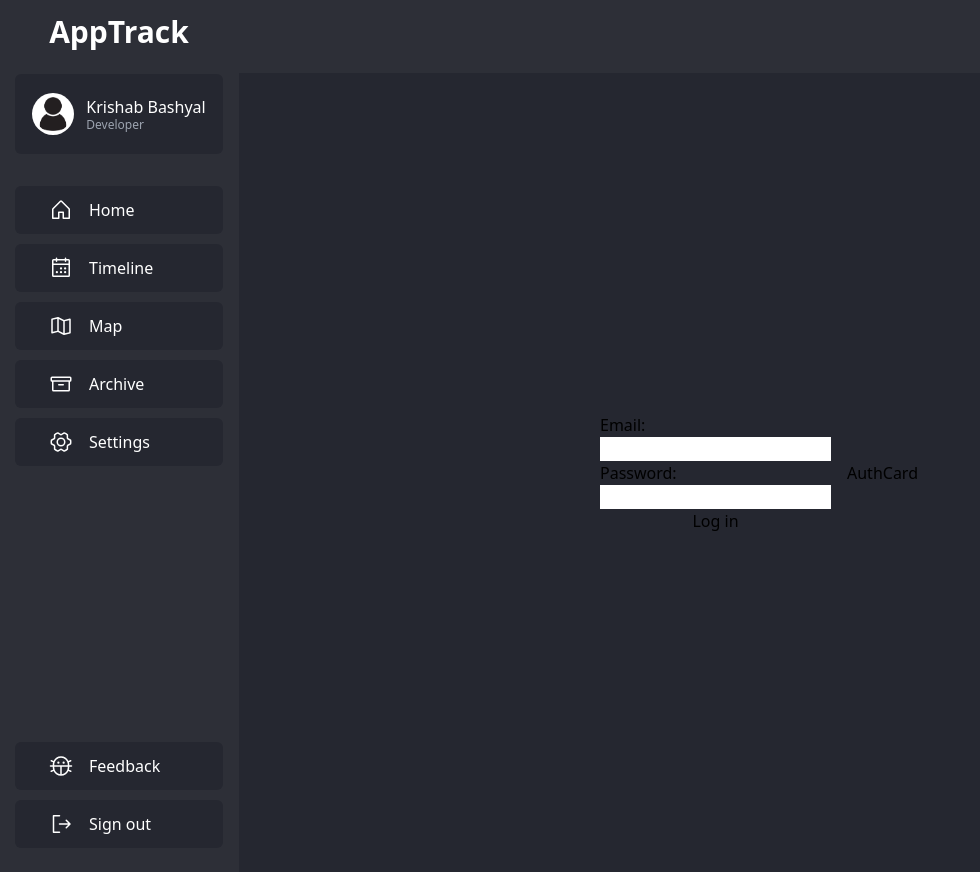
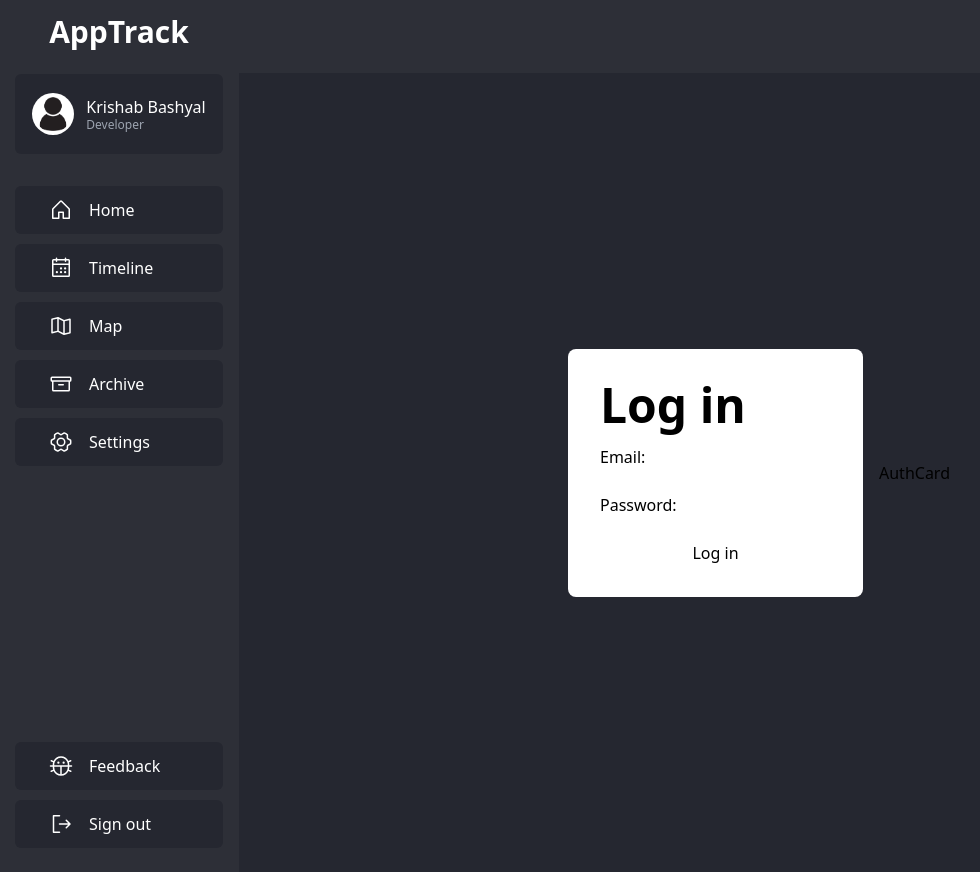
Before and after one commit to krishabbashyal/Apptive, a Next.js app in the folder client/: page /login in a window 1280 px wide. Shown: the top 872 px of the page, without its empty margins (1-981 px from the left). Built offline with nearby package versions, Linux system fonts and the light colour scheme.

Commit message:
Started designing login form

```diff
--- a/client/src/app/login/page.tsx
+++ b/client/src/app/login/page.tsx
@@ -4,7 +4,8 @@ import AuthCard from '@/components/AuthForms/AuthCard'
 export default function LoginPage() {
   return (
     <div className='flex min-h-screen justify-center items-center gap-x-4'>
-      <form className='flex flex-col'>
+      <form className='flex bg-white p-8 rounded-lg flex-col'>
+      <h1 className='text-5xl text-black font-black mb-4'>Log in</h1>
         <label htmlFor="email">Email:</label>
         <input id="email" name="email" type="email" required />
         <label htmlFor="password">Password:</label>
```
